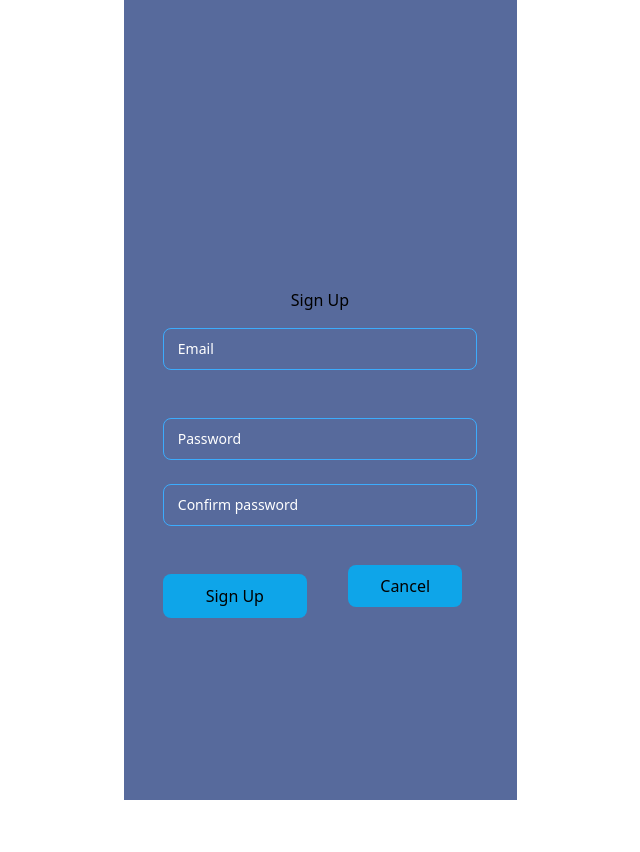
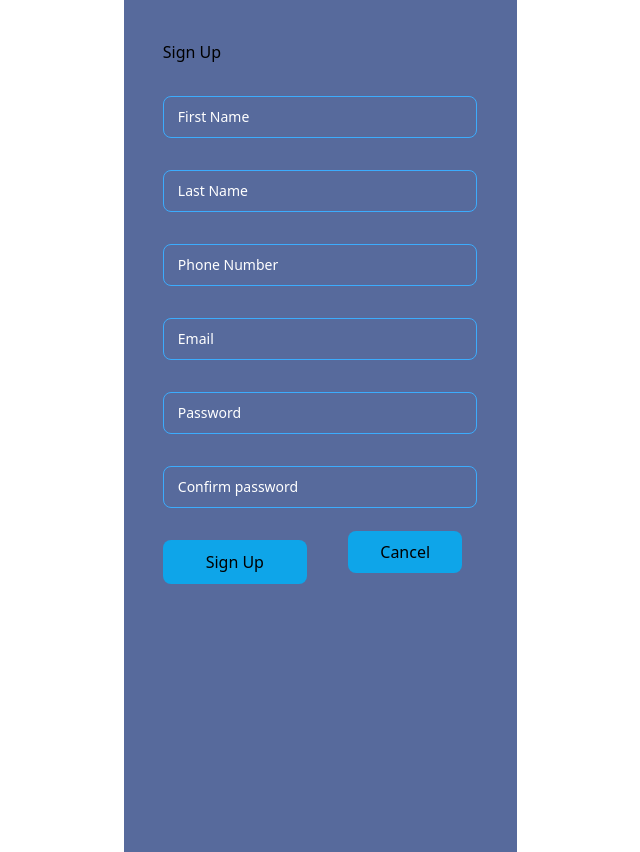
Before and after one commit to conicuznhm/project-park-web, a React (Vite) app: page /signup in a window 1280 px wide. Shown: the whole page, without its empty margins (320-960 px from the left). Before the commit the page ends 800 px from the top, so only its background shows below. Built offline with nearby package versions, Linux system fonts and the light colour scheme.

Commit message:
begin axios

```diff
--- a/package.json
+++ b/package.json
@@ -9,10 +9,16 @@
     "preview": "vite preview"
   },
   "dependencies": {
+    "@reduxjs/toolkit": "^1.9.2",
+    "axios": "^1.3.2",
+    "dotenv": "^16.0.3",
     "flowbite": "^1.6.3",
     "flowbite-react": "^0.3.8",
+    "joi": "^17.7.0",
+    "jwt-decode": "^3.1.2",
     "react": "^18.2.0",
     "react-dom": "^18.2.0",
+    "react-redux": "^8.0.5",
     "react-router-dom": "^6.8.0"
   },
   "devDependencies": {
--- a/src/App.css
+++ b/src/App.css
@@ -7,7 +7,7 @@
 
 .container-mobile {
   margin: auto;
-  min-height: 100vh;
+  height: 852px;
   max-width: 393px;
   width: 100%;
   background-color: #576a9c;
--- /dev/null
+++ b/src/apis/auth-api.jsx
@@ -0,0 +1,3 @@
+import axios from '../config/axios';
+
+export const signUp = input => axios.post('/auth/signup', input);
--- a/src/auth/SignUpForm.jsx
+++ b/src/auth/SignUpForm.jsx
@@ -4,9 +4,33 @@ import Input from '../components/Input';
 export default function SignUpForm() {
   return (
     <form className="flex justify-center">
-      <div className="flex flex-col w-4/5 gap-y-12">
-        <div className="flex flex-col gap-y-4">
+      <div className="flex flex-col w-4/5 gap-y-8">
+        <div className="flex flex-col text-start">
           <h1>Sign Up</h1>
+        </div>
+        <div className="flex flex-col gap-y-8">
+          <Input
+            placeholder="First Name"
+            name="firstName"
+            value=""
+            onChange={() => {}}
+            //   error="error"
+          />
+          <Input
+            placeholder="Last Name"
+            name="lastName"
+            value=""
+            onChange={() => {}}
+            //   error="error"
+          />
+          <Input
+            placeholder="Phone Number"
+            name="phone"
+            value=""
+            onChange={() => {}}
+            //   error="error"
+          />
+
           <Input
             placeholder="Email"
             name="email"
@@ -14,8 +38,6 @@ export default function SignUpForm() {
             onChange={() => {}}
             //   error="error"
           />
-        </div>
-        <div className="flex flex-col gap-y-6">
           <Input
             placeholder="Password"
             name="password"
--- /dev/null
+++ b/src/config/axios.jsx
@@ -0,0 +1,5 @@
+import axios from 'axios';
+
+axios.defaults.baseURL = process.env.REACT_APP_ENDPOINT_URL;
+
+export default axios;
--- a/src/pages/SignUpPage.jsx
+++ b/src/pages/SignUpPage.jsx
@@ -2,7 +2,7 @@ import SignUpForm from '../auth/SignUpForm';
 
 export default function SignUpPage() {
   return (
-    <div className="pt-72">
+    <div className="pt-10">
       <SignUpForm />
     </div>
   );
```
Also changed, not shown: src/utils/local-storage.jsx (added), 2 other files (tests, documents, lock files or other folders).
